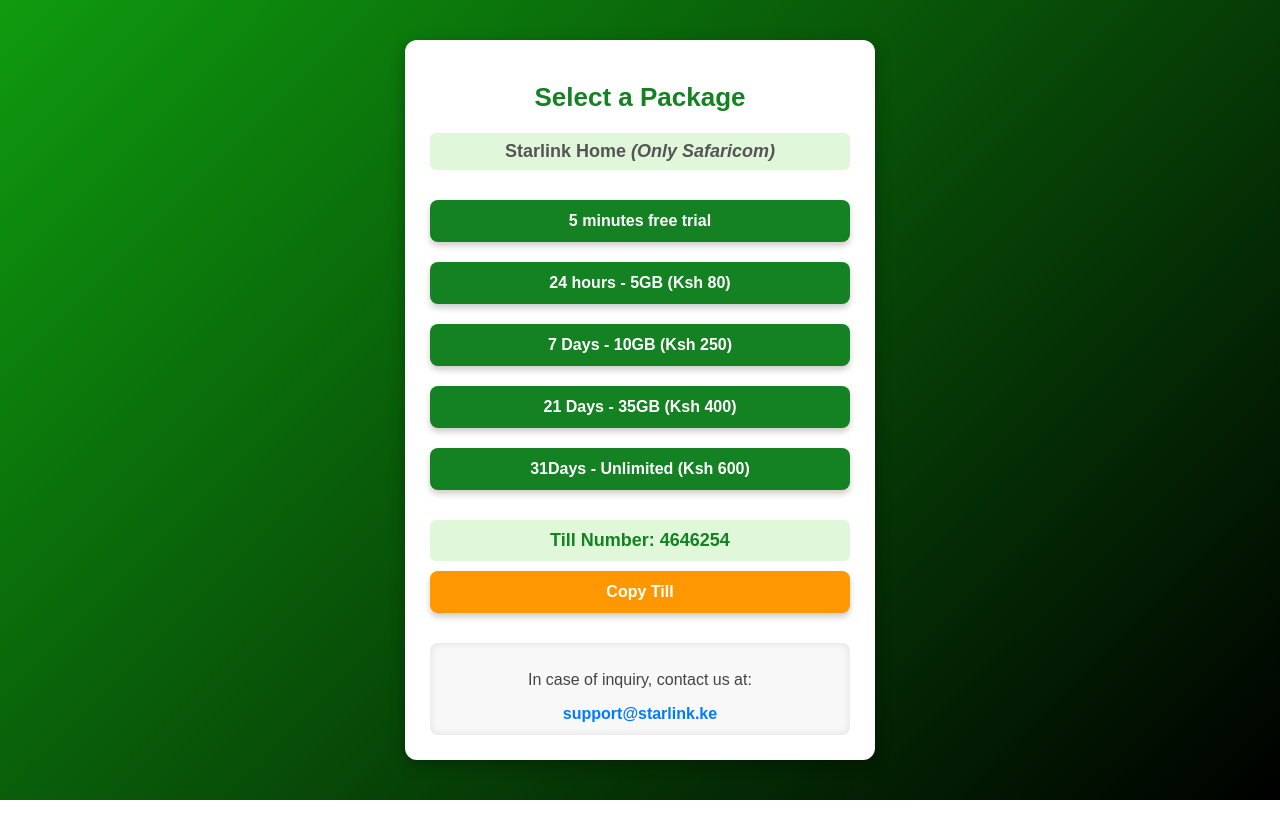
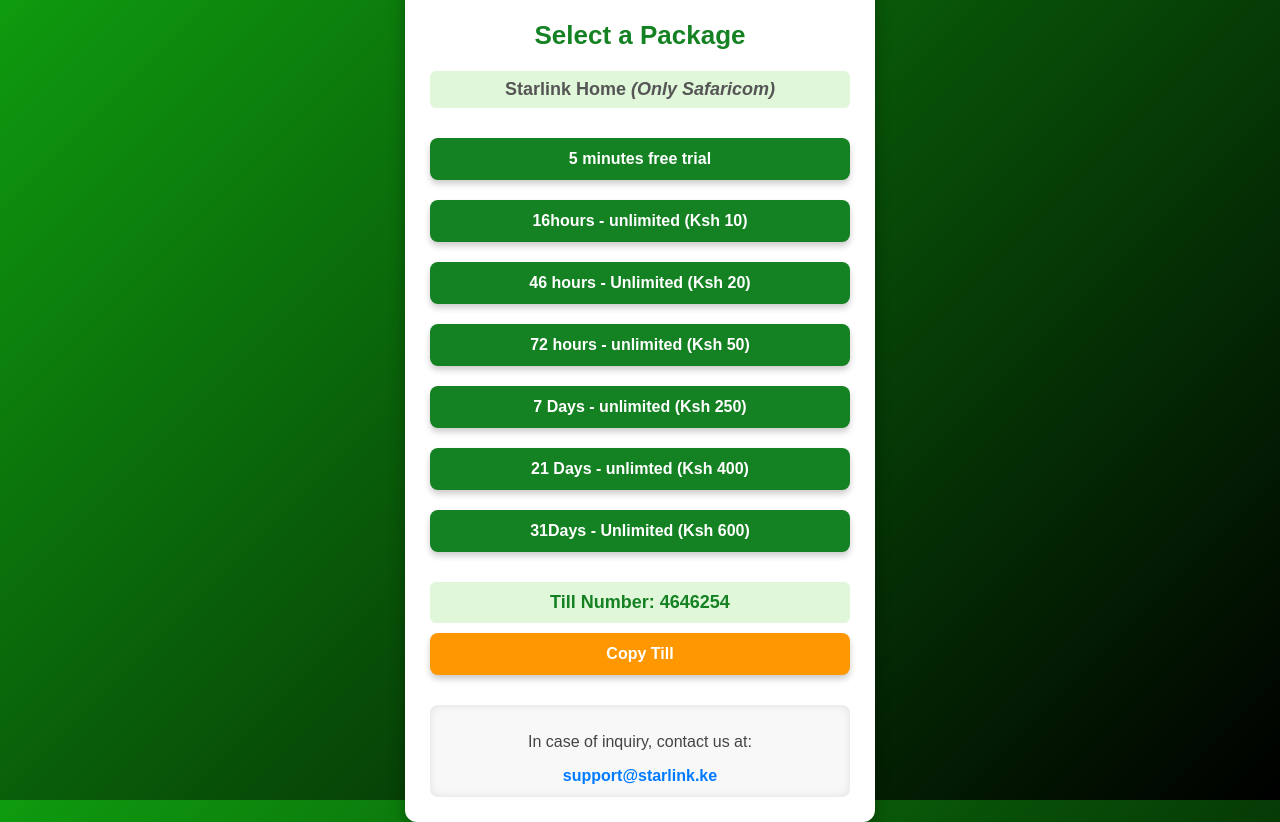
Before and after one commit to Vinniepaz2345/starlink6, a plain HTML site: page index.html in a window 1280 px wide. Before the commit the page ends 800 px from the top, so only its background shows below. Drawn offline with Linux system fonts and the light colour scheme.

Commit message:
Update index.html

```diff
--- a/index.html
+++ b/index.html
@@ -119,9 +119,11 @@
         <h1>Select a Package</h1>
         <div class="payment-info">Starlink Home <i>(Only Safaricom)</i></div>
         <button class="payment-btn" onclick="showPaymentPrompt(0, true)">5 minutes free trial</button>
-        <button class="payment-btn" onclick="showPaymentPrompt(80)">24 hours - 5GB (Ksh 80)</button>
-        <button class="payment-btn" onclick="showPaymentPrompt(250)">7 Days - 10GB (Ksh 250)</button>
-        <button class="payment-btn" onclick="showPaymentPrompt(400)">21 Days - 35GB (Ksh 400)</button>
+        <button class="payment-btn" onclick="showPaymentPrompt(10)">16hours - unlimited (Ksh 10)</button>
+        <button class="payment-btn" onclick="showPaymentPrompt(20)">46 hours - Unlimited (Ksh 20)</button>
+        <button class="payment-btn" onclick="showPaymentPrompt(50)">72 hours - unlimited (Ksh 50)</button>
+        <button class="payment-btn" onclick="showPaymentPrompt(250)">7 Days - unlimited (Ksh 250)</button>
+        <button class="payment-btn" onclick="showPaymentPrompt(400)">21 Days - unlimted (Ksh 400)</button>
         <button class="payment-btn" onclick="showPaymentPrompt(600)">31Days - Unlimited (Ksh 600)</button>
 
         <div class="till-info">Till Number: <strong>4646254</strong></div>
```
